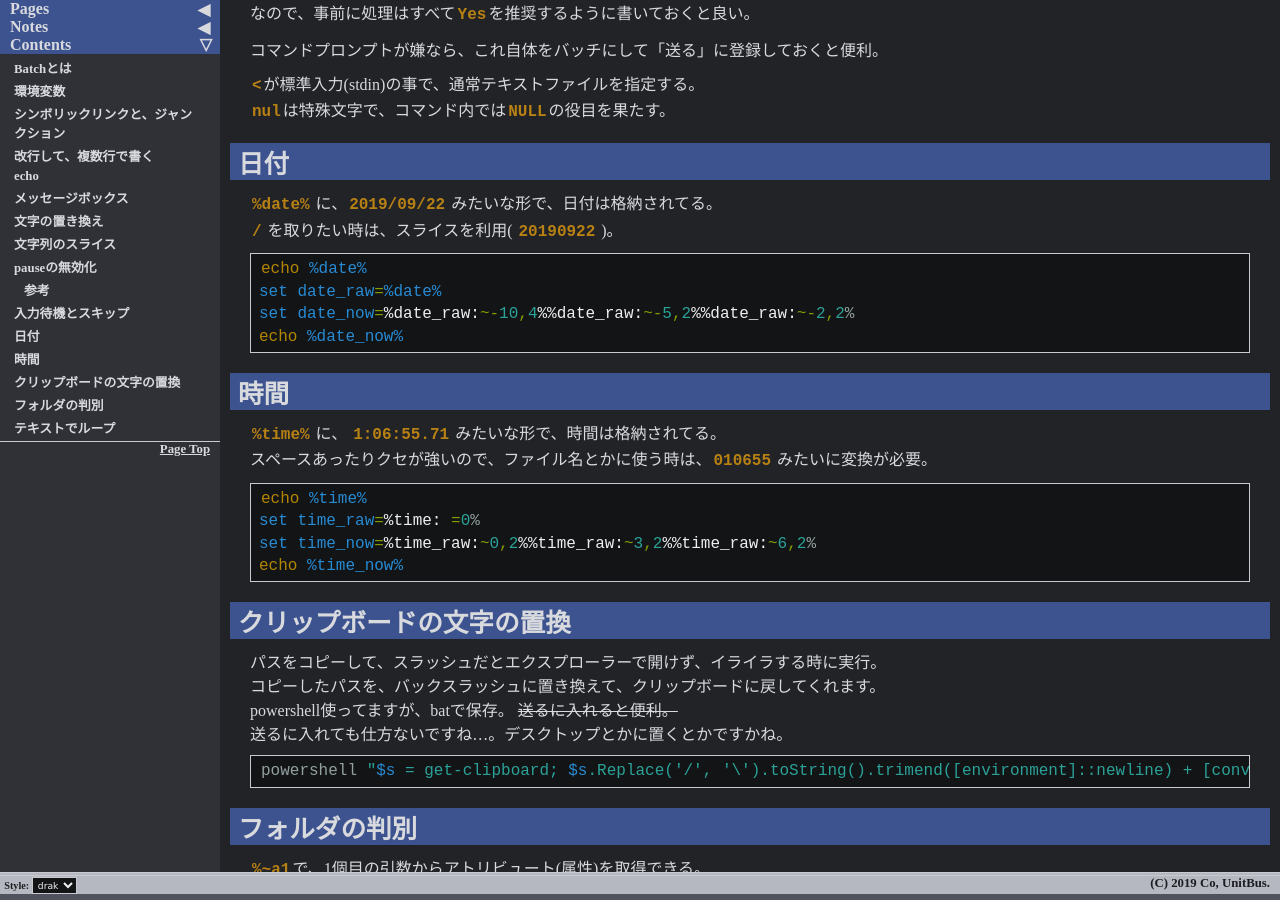
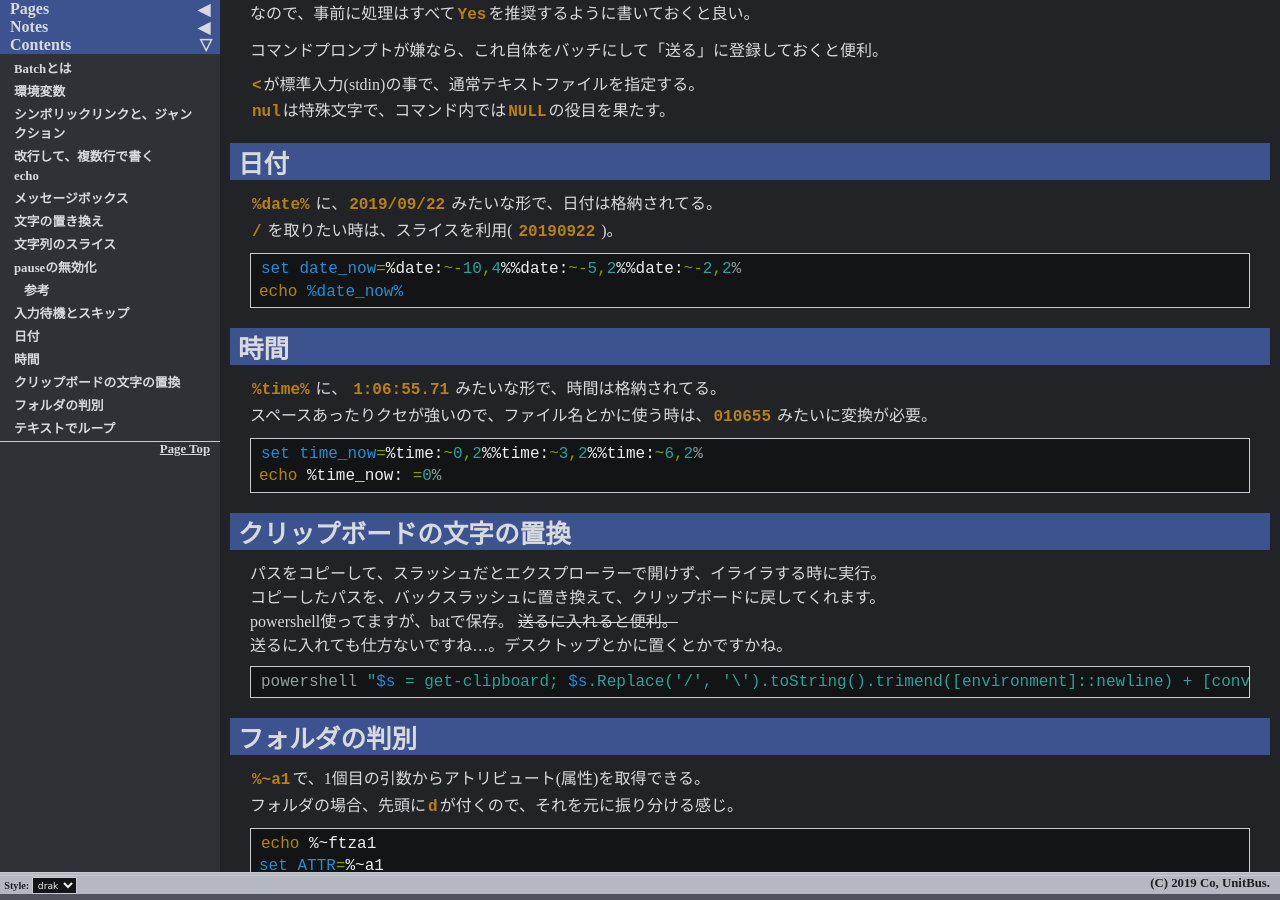
Before and after one commit to unitbus/unitbus.github.io, a Jekyll site: the page built from pages/notes/windows/batch.md, in a window 1280 px wide and 900 px high, scrolled down 2546 px. Built offline with Jekyll 4.4.1, drawn with Linux system fonts in a browser that asks for light colours.

Commit message:
Update batch.md

````diff
--- a/pages/notes/windows/batch.md
+++ b/pages/notes/windows/batch.md
@@ -160,9 +160,7 @@ test.bat < nul
 `/` を取りたい時は、スライスを利用( `20190922` )。
 
 ```bat
-echo %date%
-set date_raw=%date%
-set date_now=%date_raw:~-10,4%%date_raw:~-5,2%%date_raw:~-2,2%
+set date_now=%date:~-10,4%%date:~-5,2%%date:~-2,2%
 echo %date_now%
 ```
 
@@ -172,10 +170,8 @@ echo %date_now%
 スペースあったりクセが強いので、ファイル名とかに使う時は、`010655` みたいに変換が必要。
 
 ```bat
-echo %time%
-set time_raw=%time: =0%
-set time_now=%time_raw:~0,2%%time_raw:~3,2%%time_raw:~6,2%
-echo %time_now%
+set time_now=%time:~0,2%%time:~3,2%%time:~6,2%
+echo %time_now: =0%
 ```
 
 # クリップボードの文字の置換
````
